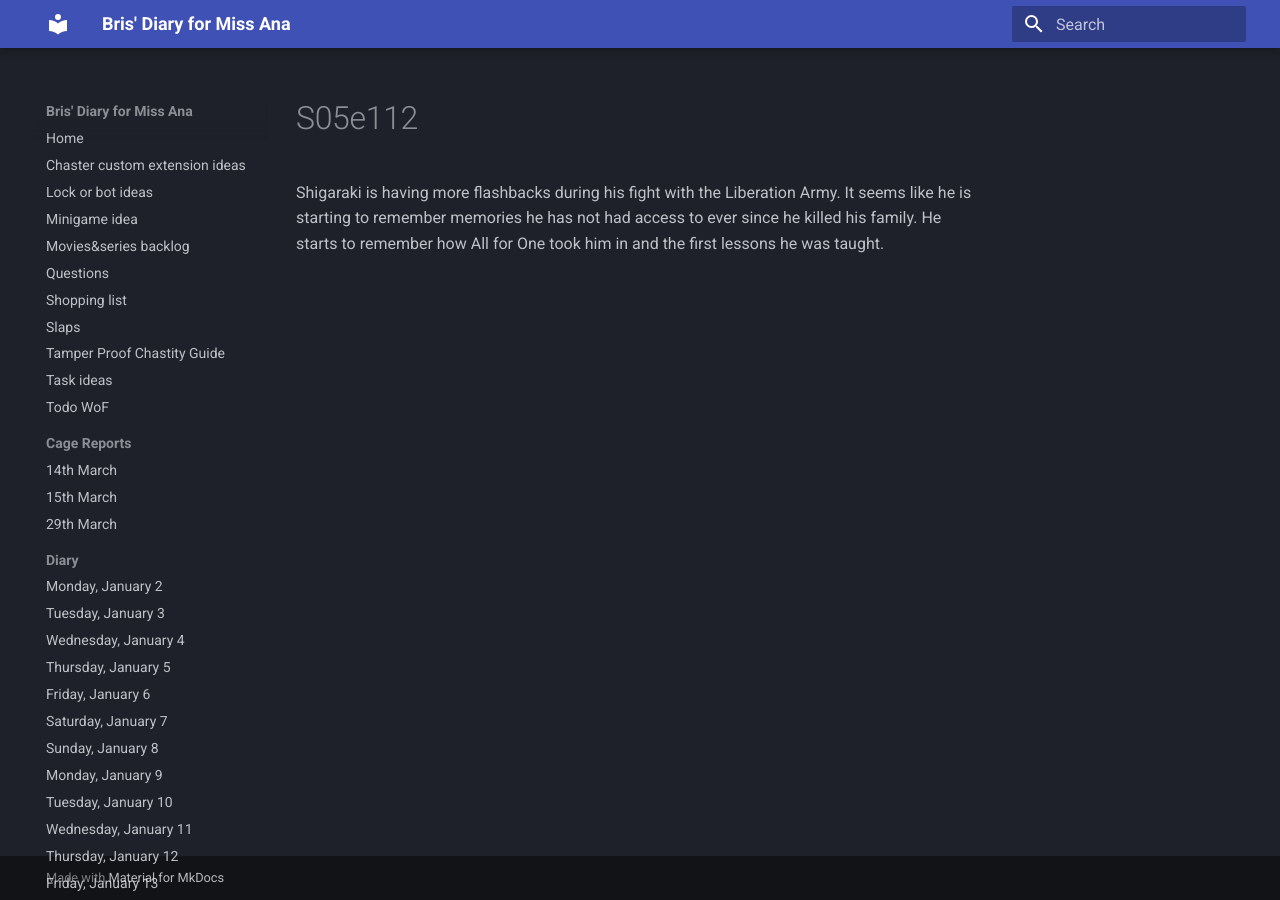
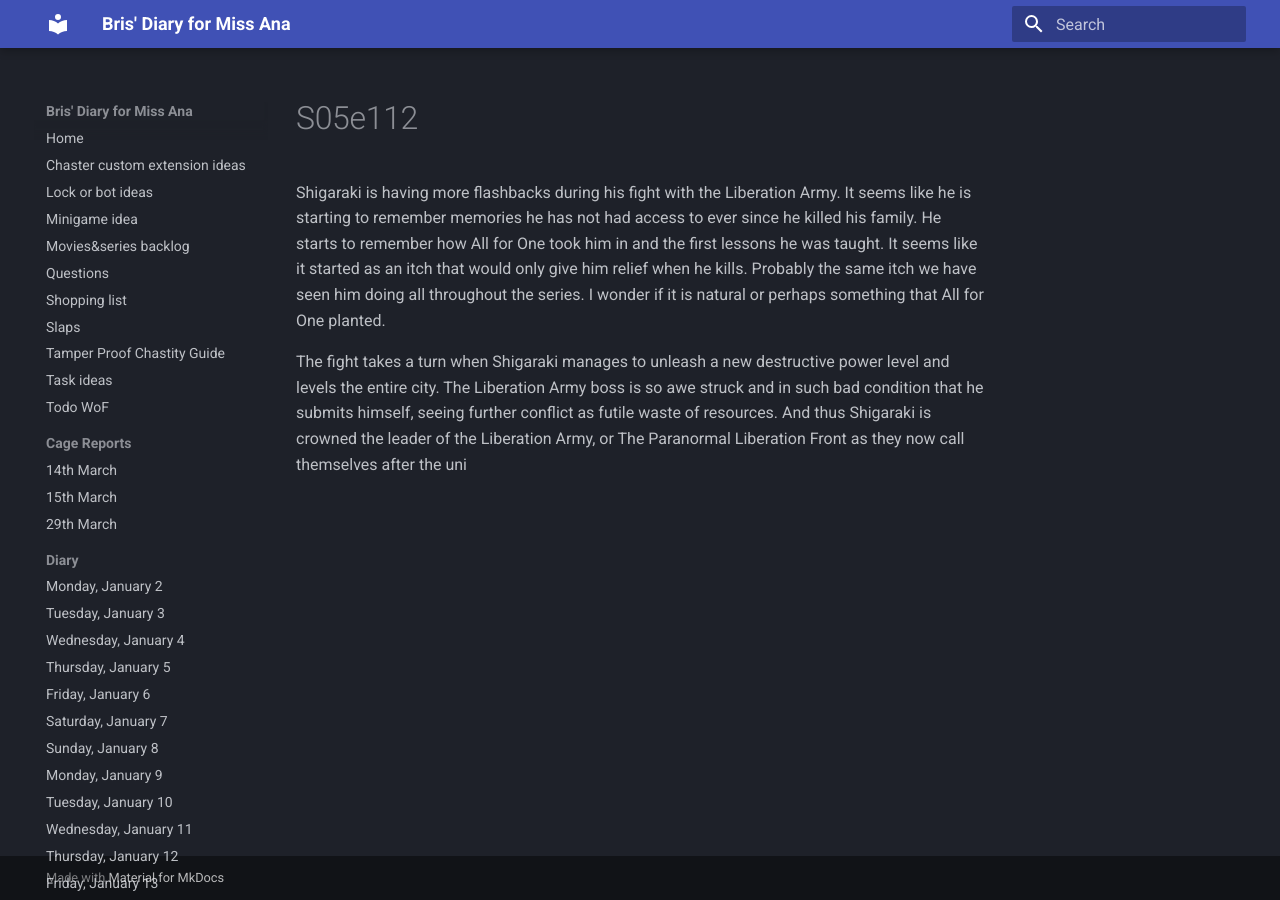
Before and after one commit to bris00/DFMA, an MkDocs documentation site: the page built from diary/Series/My Hero Academia/s05e112.md, in a window 1280 px wide. Built offline with MkDocs 1.6.1 and Material for MkDocs 9.7.7, drawn with Linux system fonts in a browser that asks for light colours.

Commit message:
vault backup: 2023-05-12 19:40:17
Affected files:
diary/Series/My Hero Academia/s05e112.md

```diff
--- a/diary/Series/My Hero Academia/s05e112.md
+++ b/diary/Series/My Hero Academia/s05e112.md
@@ -1 +1,3 @@
-Shigaraki is having more flashbacks during his fight with the Liberation Army. It seems like he is starting to remember memories he has not had access to ever since he killed his family. He starts to remember how All for One took him in and the first lessons he was taught.
+Shigaraki is having more flashbacks during his fight with the Liberation Army. It seems like he is starting to remember memories he has not had access to ever since he killed his family. He starts to remember how All for One took him in and the first lessons he was taught. It seems like it started as an itch that would only give him relief when he kills. Probably the same itch we have seen him doing all throughout the series. I wonder if it is natural or perhaps something that All for One planted.
+
+The fight takes a turn when Shigaraki manages to unleash a new destructive power level and levels the entire city. The Liberation Army boss is so awe struck and in such bad condition that he submits himself, seeing further conflict as futile waste of resources. And thus Shigaraki is crowned the leader of the Liberation Army, or The Paranormal Liberation Front as they now call themselves after the uni
```
